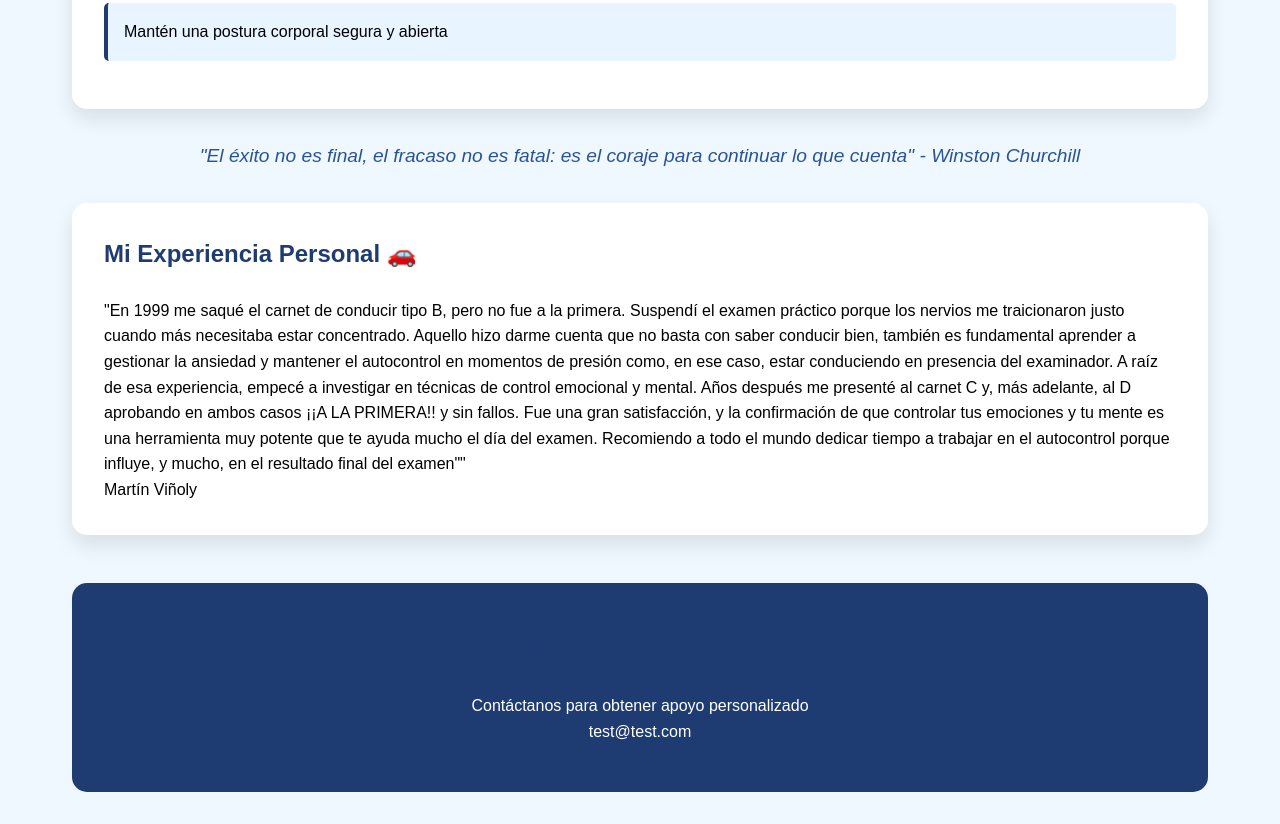
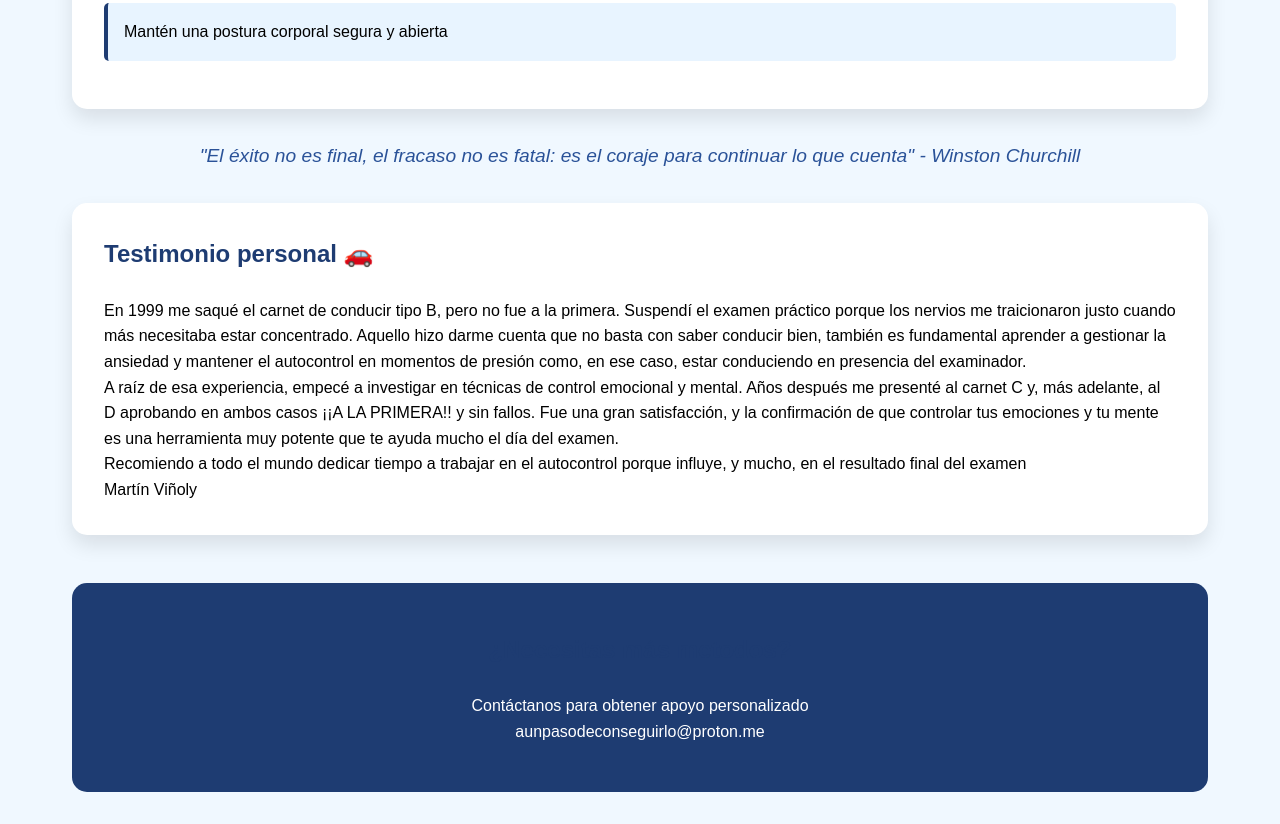
Before and after one commit to nestorvinooly/nestorvinooly.github.io, a plain HTML site: page index.html in a window 1280 px wide. Shown: the part 1136-1960 px from the top of the page. Drawn offline with Linux system fonts and the light colour scheme.

Commit message:
Update index.html

```diff
--- a/index.html
+++ b/index.html
@@ -170,22 +170,22 @@
         <p class="motivacion">"El éxito no es final, el fracaso no es fatal: es el coraje para continuar lo que cuenta" - Winston Churchill</p>
 
 		      <section class="card testimonio">
-            <h2>Mi Experiencia Personal <span class="icono-coche">🚗</span></h2>
+            <h2>Testimonio personal <span class="icono-coche">🚗</span></h2>
             <div class="contenido-testimonio">
-                <p>"En 1999 me saqué el carnet de conducir tipo B, pero no fue a la primera. Suspendí el examen práctico porque los nervios me traicionaron justo cuando más necesitaba estar concentrado. Aquello hizo darme cuenta que no basta con saber conducir bien, también es fundamental aprender a gestionar la ansiedad y mantener el autocontrol en momentos de presión como, en ese caso, estar conduciendo en presencia del examinador.
+                <p>En 1999 me saqué el carnet de conducir tipo B, pero no fue a la primera. Suspendí el examen práctico porque los nervios me traicionaron justo cuando más necesitaba estar concentrado. Aquello hizo darme cuenta que no basta con saber conducir bien, también es fundamental aprender a gestionar la ansiedad y mantener el autocontrol en momentos de presión como, en ese caso, estar conduciendo en presencia del examinador.</p>
 
-A raíz de esa experiencia, empecé a investigar en técnicas de control emocional y mental. Años después me presenté al carnet C y, más adelante, al D aprobando en ambos casos ¡¡A LA PRIMERA!! y sin fallos. Fue una gran satisfacción, y la confirmación de que controlar tus emociones y tu mente es una herramienta muy potente que te ayuda mucho el día del examen.
+                <p>A raíz de esa experiencia, empecé a investigar en técnicas de control emocional y mental. Años después me presenté al carnet C y, más adelante, al D aprobando en ambos casos ¡¡A LA PRIMERA!! y sin fallos. Fue una gran satisfacción, y la confirmación de que controlar tus emociones y tu mente es una herramienta muy potente que te ayuda mucho el día del examen.</p>
 
-Recomiendo a todo el mundo dedicar tiempo a trabajar en el autocontrol porque influye, y mucho, en el resultado final del examen""</p>
+<p>Recomiendo a todo el mundo dedicar tiempo a trabajar en el autocontrol porque influye, y mucho, en el resultado final del examen</p>
 
                 <p class="firma">Martín Viñoly</p>
             </div>
         </section>
 
         <section class="contacto">
-            <h2>¿Necesitas más ayuda?</h2>
+            <h2>¿Necesitas más metodos?</h2>
             <p>Contáctanos para obtener apoyo personalizado</p>
-            <p>test@test.com</p>
+            <p>aunpasodeconseguirlo@proton.me</p>
         </section>
     </div>
 
```
